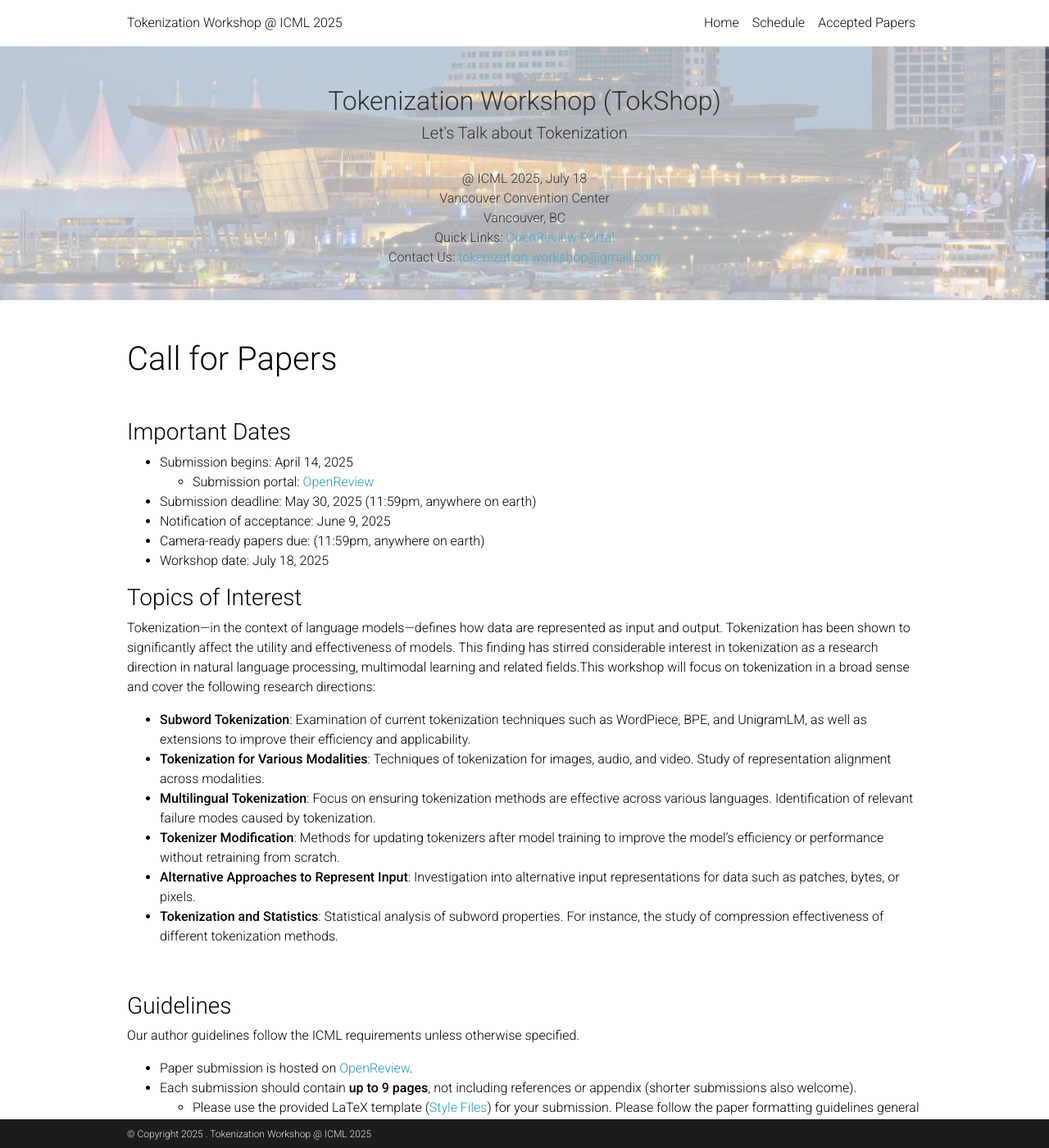
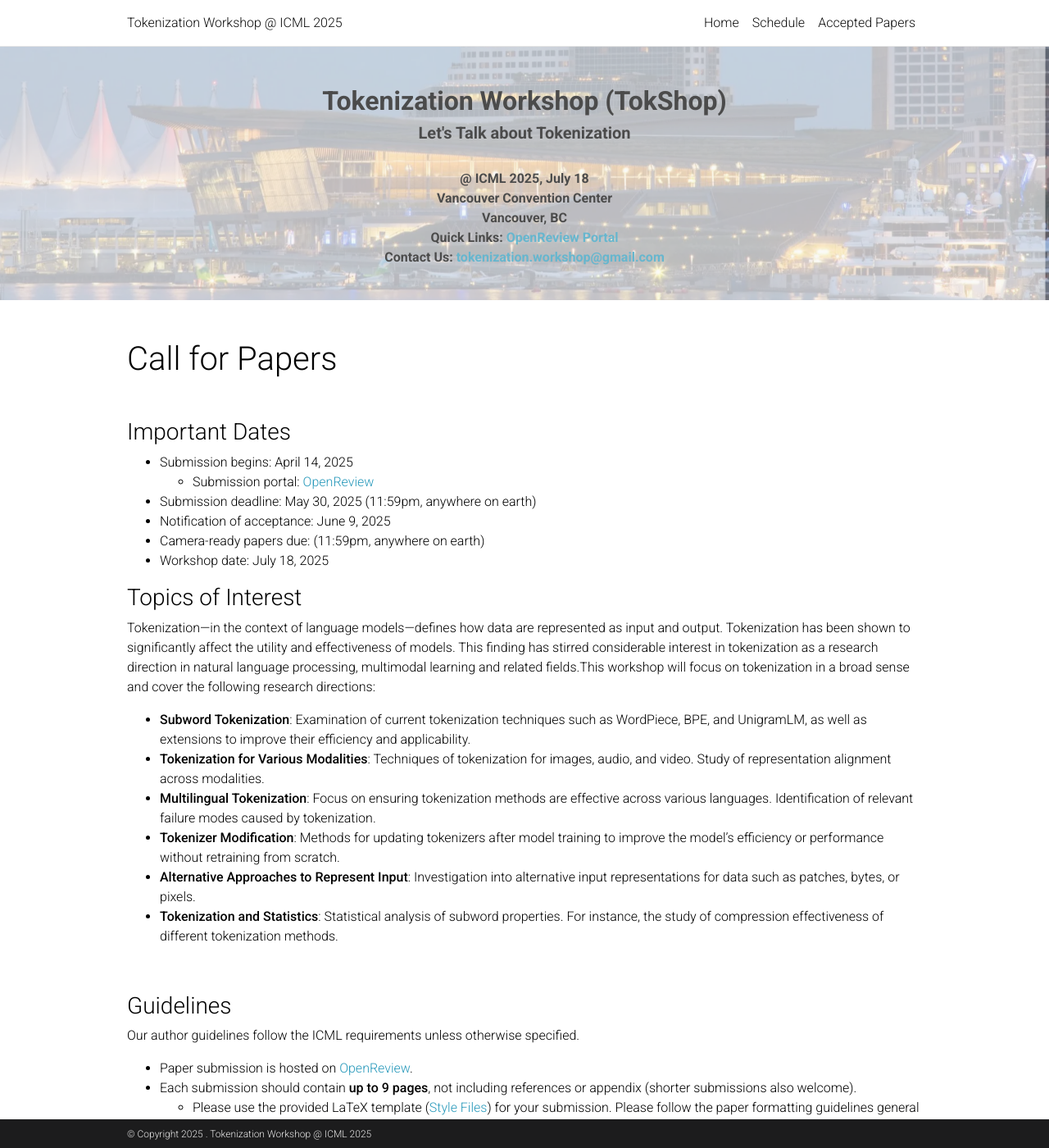
Before and after one commit to tokenization-workshop/tokenization-workshop.github.io, a Jekyll site: the page built from _pages/home.md, in a window 1280 px wide and 1400 px high. Shown: the whole window at 82% size. Built offline with Jekyll 4.4.1, drawn with Linux system fonts in a browser that asks for light colours; comment, search, counter and statistics services are not loaded; a style sheet for code colours, icons or effects is not loaded.

Commit message:
try to make the header better readable

```diff
--- a/_layouts/default2.html
+++ b/_layouts/default2.html
@@ -24,6 +24,10 @@ layout: parse
             padding: 0;
         }
 
+        h2, h5, .headlinks {
+            font-weight: bold;
+        }
+
         /* Set the background image and style for the header */
         .headerr {
             background-image: url('../assets/img/banner.PNG'); /* Replace with the path to your image */
@@ -32,8 +36,9 @@ layout: parse
             max-width: 100%;
             margin: 50 auto;
             /* Makd the background image more transparent */
-            opacity: 0.8;
+            opacity: 0.7;
         }
+
 
         </style>
 
@@ -41,7 +46,7 @@ layout: parse
             <br><br>
         <h2  align="center">Tokenization Workshop (TokShop)</h2>
         <h5  align="center">Let's Talk about Tokenization</h2><br>
-        <p align="center" style="text-weight: bold">
+        <p align="center" class="headlinks">
         @ ICML 2025, July 18<br>
         Vancouver Convention Center<br>
         Vancouver, BC<br>
```
